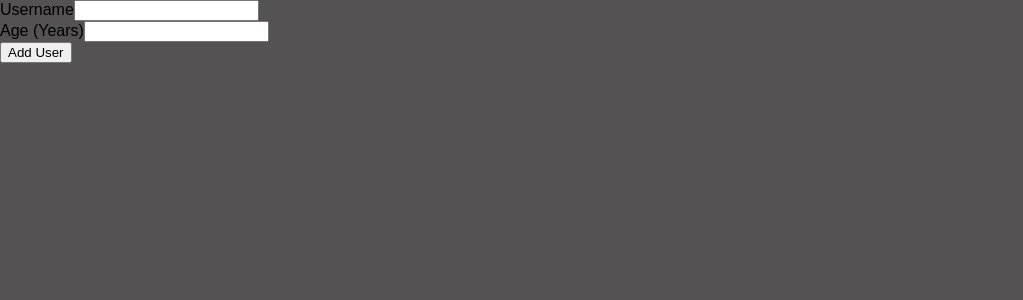
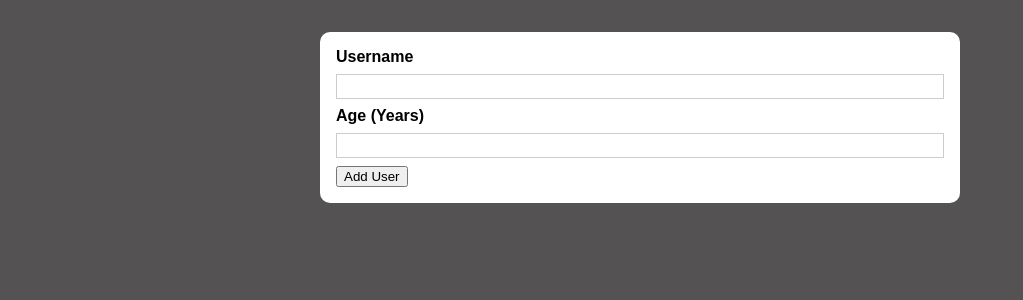
Before and after one commit to afranca/user-age-list, a React (Create React App) app: page / in a window 1280 px wide. Shown: the top 300 px of the page, without its empty margins (0-1023 px from the left). Built offline with nearby package versions, Linux system fonts and the light colour scheme.

Commit message:
feat: creating a Card and adding css to AddUser from, via Card.

```diff
--- /dev/null
+++ b/src/components/UI/Card.js
@@ -0,0 +1,10 @@
+import React from "react";
+
+import classes from "./Card.module.css";
+
+const Card = (props) =>{
+    return (
+    <div className={`${classes.card} ${props.className}`}> {props.children} </div>);
+}
+
+export default Card;
--- /dev/null
+++ b/src/components/UI/Card.module.css
@@ -0,0 +1,5 @@
+.card {
+    background: white;
+    box-shadow: 0 2px 8px rgba(0,0,0,0, 0.26);
+    border-radius: 10px;
+}
--- a/src/components/Users/AddUser.js
+++ b/src/components/Users/AddUser.js
@@ -1,4 +1,6 @@
 import React from "react";
+import Card from "../UI/Card"
+import clases from  "./AddUser.module.css";
 
 const AddUser = props => {
 
@@ -8,6 +10,7 @@ const AddUser = props => {
     }
 
     return (
+        <Card className={clases.input}>
             <form onSubmit={addUserHandler}>
                 <div>
                 <label htmlFor="username">Username</label>
@@ -20,8 +23,8 @@ const AddUser = props => {
                 <div>
                 <button type="submit">Add User</button>
                 </div>
-
             </form>
+        </Card>
     )
 
 };
--- /dev/null
+++ b/src/components/Users/AddUser.module.css
@@ -0,0 +1,26 @@
+.input {
+    margin: 2rem auto;
+    padding: 1rem;
+    width: 90%;
+    max-width: 40rem;
+  }
+
+  .input label {
+    display: block;
+    font-weight: bold;
+    margin-bottom: 0.5rem;
+  }
+
+  .input input {
+    font: inherit;
+    display: block;
+    width: 100%;
+    border: 1px solid #ccc;
+    padding: 0.15rem;
+    margin-bottom: 0.5rem;
+  }
+
+  .input input:focus {
+    outline: none;
+    border-color: #4f005f;
+  }
```
Lines whose indentation alone changed are shown as unchanged.
